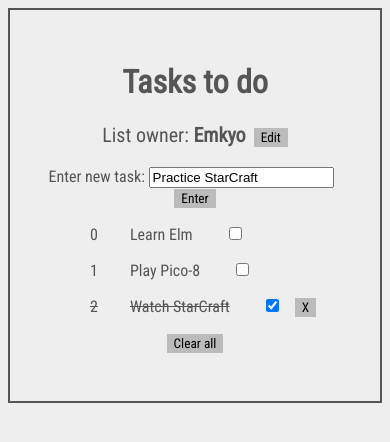
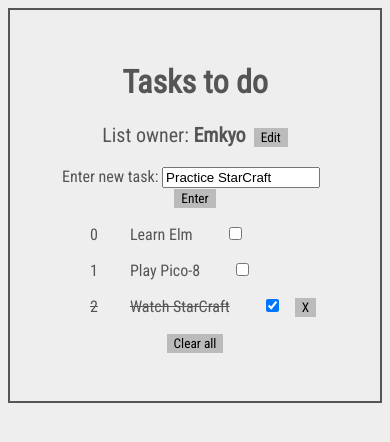
Before and after one commit to JunoNgx/vuetodolistts, a Vue app: page / in a window 390 px wide. Shown: the top 442 px of the page. Built offline with nearby package versions, Linux system fonts and the light colour scheme.

Commit message:
Fixed input field width for mobile.

```diff
--- a/src/components/InputField.vue
+++ b/src/components/InputField.vue
@@ -46,4 +46,8 @@ p.error {
   color: #CD5C5C;
 }
 
+#input-field {
+  width: 150px;
+}
+
 </style>
```
